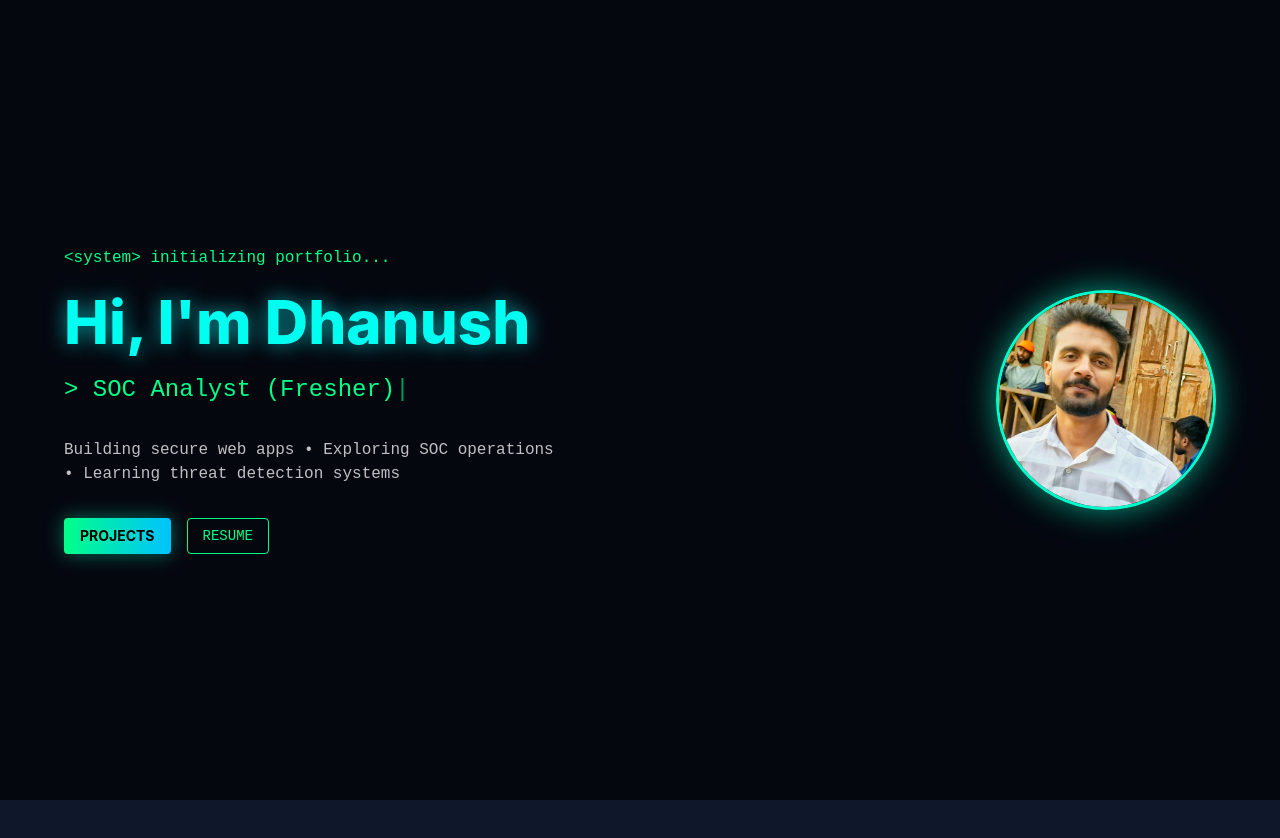
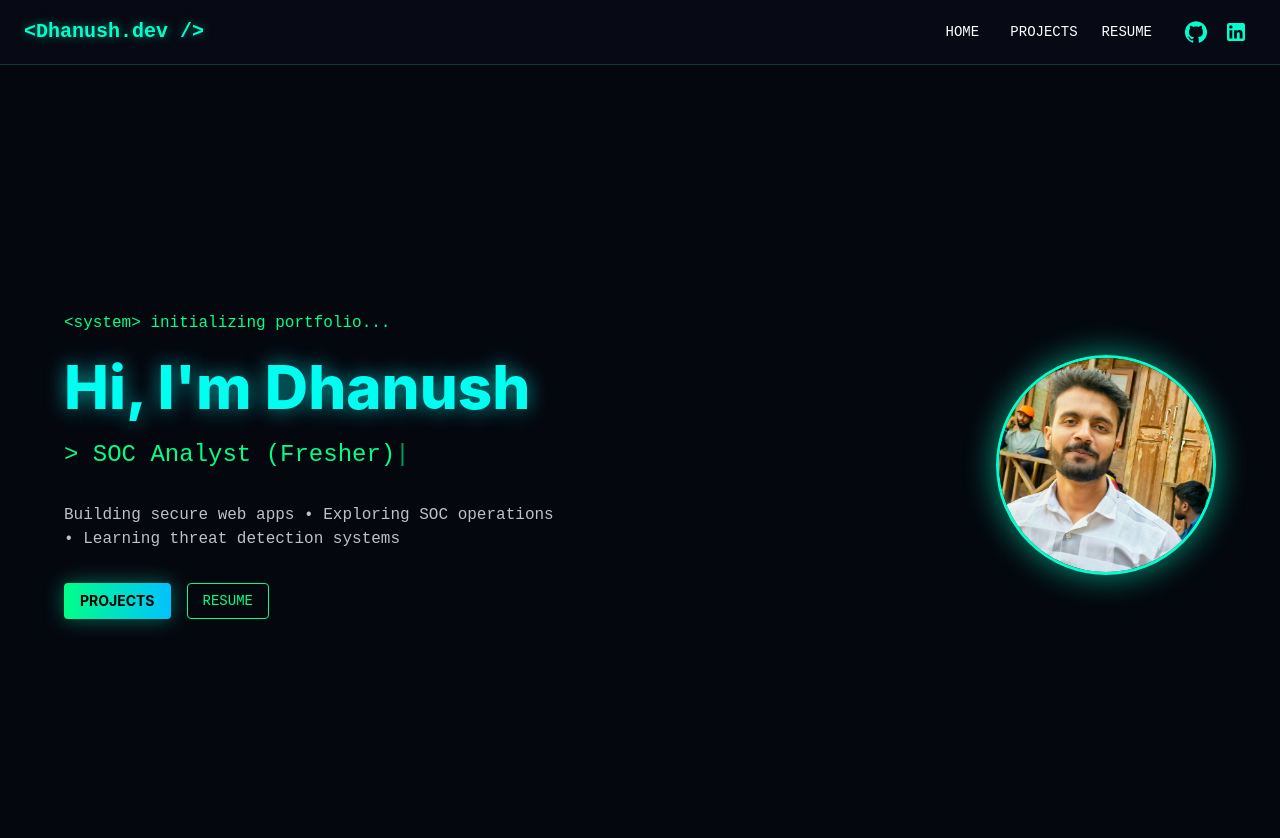
Before and after one commit to cgdhanush/portfolio, a React (Vite) app: page / in a window 1280 px wide. Shown: the top 838 px of the page. Before the commit the page ends 800 px from the top, so only its background shows below. Built offline with nearby package versions, Linux system fonts and the light colour scheme.

Commit message:
added nav bar

```diff
--- a/package.json
+++ b/package.json
@@ -13,9 +13,11 @@
   "dependencies": {
     "@emotion/react": "^11.14.0",
     "@emotion/styled": "^11.14.1",
+    "@mui/icons-material": "^9.0.1",
     "@mui/material": "^9.0.1",
     "react": "^19.2.6",
-    "react-dom": "^19.2.6"
+    "react-dom": "^19.2.6",
+    "react-scroll": "^1.9.3"
   },
   "devDependencies": {
     "@eslint/js": "^10.0.1",
--- a/src/App.tsx
+++ b/src/App.tsx
@@ -1,9 +1,11 @@
 import Hero from "./components/Hero";
+import Navbar from "./components/Navbar";
 
 function App() {
 
   return (
     <>
+      <Navbar />
       <Hero />
     </>
   )
--- /dev/null
+++ b/src/components/Navbar.tsx
@@ -0,0 +1,103 @@
+import AppBar from "@mui/material/AppBar";
+import Toolbar from "@mui/material/Toolbar";
+import Typography from "@mui/material/Typography";
+import Button from "@mui/material/Button";
+import Box from "@mui/material/Box";
+import IconButton from "@mui/material/IconButton";
+import Stack from "@mui/material/Stack";
+
+import GitHubIcon from "@mui/icons-material/GitHub";
+import LinkedInIcon from "@mui/icons-material/LinkedIn";
+
+const Navbar = () => {
+  return (
+    <AppBar
+      position="sticky"
+      elevation={0}
+      sx={{
+        background: "rgba(5, 7, 15, 0.8)",
+        backdropFilter: "blur(10px)",
+        borderBottom: "1px solid rgba(0,255,204,0.2)",
+      }}
+    >
+      <Toolbar>
+        <Typography
+          variant="h6"
+          sx={{
+            flexGrow: 1,
+            fontFamily: "monospace",
+            color: "#00ffcc",
+            fontWeight: "bold",
+            textShadow: "0 0 10px rgba(0,255,200,0.5)",
+          }}
+        >
+          &lt;Dhanush.dev /&gt;
+        </Typography>
+
+        <Stack direction="row" spacing={1} sx={{ mr: 2 }}>
+          <Button
+            sx={{
+              color: "#fff",
+              fontFamily: "monospace",
+              "&:hover": { color: "#00ffcc" },
+            }}
+          >
+            Home
+          </Button>
+
+          <Button
+            sx={{
+              color: "#fff",
+              fontFamily: "monospace",
+              "&:hover": { color: "#00ffcc" },
+            }}
+          >
+            Projects
+          </Button>
+
+          <Button
+            sx={{
+              color: "#fff",
+              fontFamily: "monospace",
+              "&:hover": { color: "#00ffcc" },
+            }}
+          >
+            Resume
+          </Button>
+        </Stack>
+
+        <Box>
+          <IconButton
+            href="https://github.com/cgdhanush/"
+            target="_blank"
+            sx={{
+              color: "#00ffcc",
+              "&:hover": {
+                transform: "scale(1.2)",
+                transition: "0.2s",
+              },
+            }}
+          >
+            <GitHubIcon />
+          </IconButton>
+
+          <IconButton
+            href="https://linkedin.com/in/dhanush-c-g/"
+            target="_blank"
+            sx={{
+              color: "#00ffcc",
+              "&:hover": {
+                transform: "scale(1.2)",
+                transition: "0.2s",
+              },
+            }}
+          >
+            <LinkedInIcon />
+          </IconButton>
+        </Box>
+      </Toolbar>
+    </AppBar>
+  );
+};
+
+export default Navbar;
```
Also changed, not shown: 1 other file (tests, documents, lock files or other folders).
